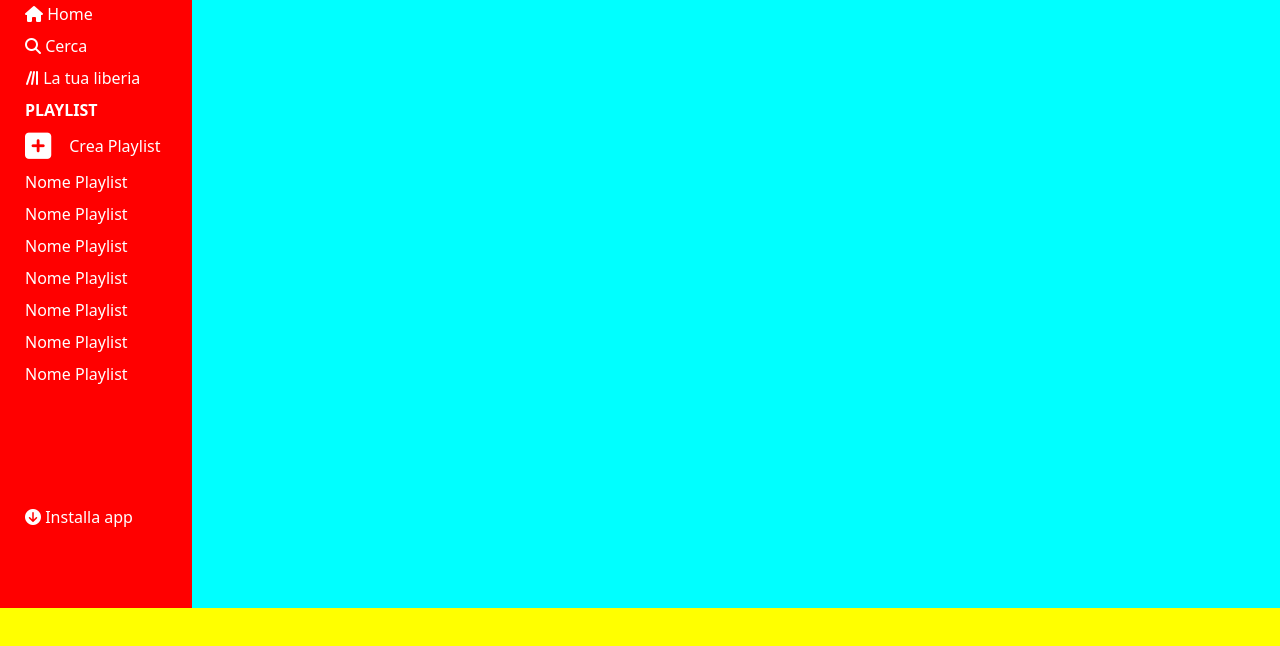
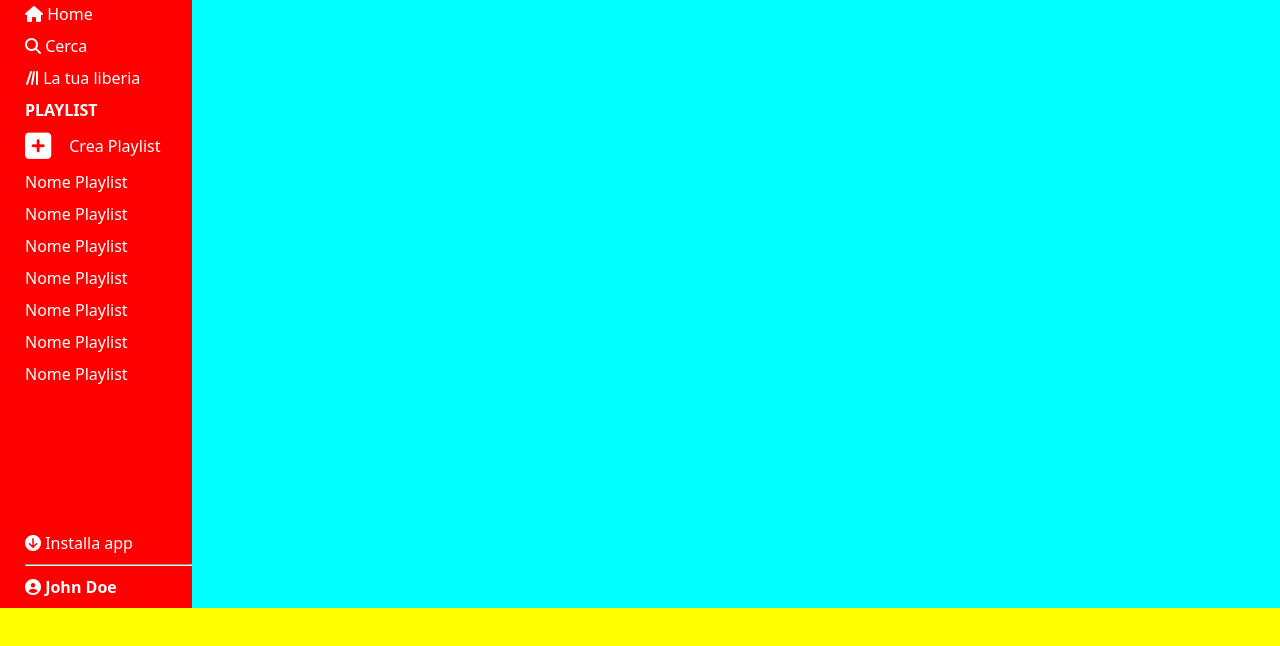
Before and after one commit to mattiavisona/html-css-spotifyweb, a plain HTML site: page index.html in a window 1280 px wide. Shown: the part 102-748 px from the top of the page. Drawn offline with Linux system fonts and the light colour scheme.

Commit message:
footer leftbar complete

```diff
--- a/index.html
+++ b/index.html
@@ -37,6 +37,10 @@
             <div>
                 <i class="fa-solid fa-circle-arrow-down"></i> Installa app
             </div>
+            <hr>
+            <div>
+                <i class="fa-solid fa-circle-user"></i> <strong> John Doe</strong>
+            </div>
         </div>
     </div>
 
--- a/style.css
+++ b/style.css
@@ -80,5 +80,8 @@ footer{
 
 
 .footer-leftbar{
-    padding-bottom: 80px;
+    padding-bottom: 10px;
+    display: flex;
+    flex-direction: column;
+    gap: 10px;
 }
```
